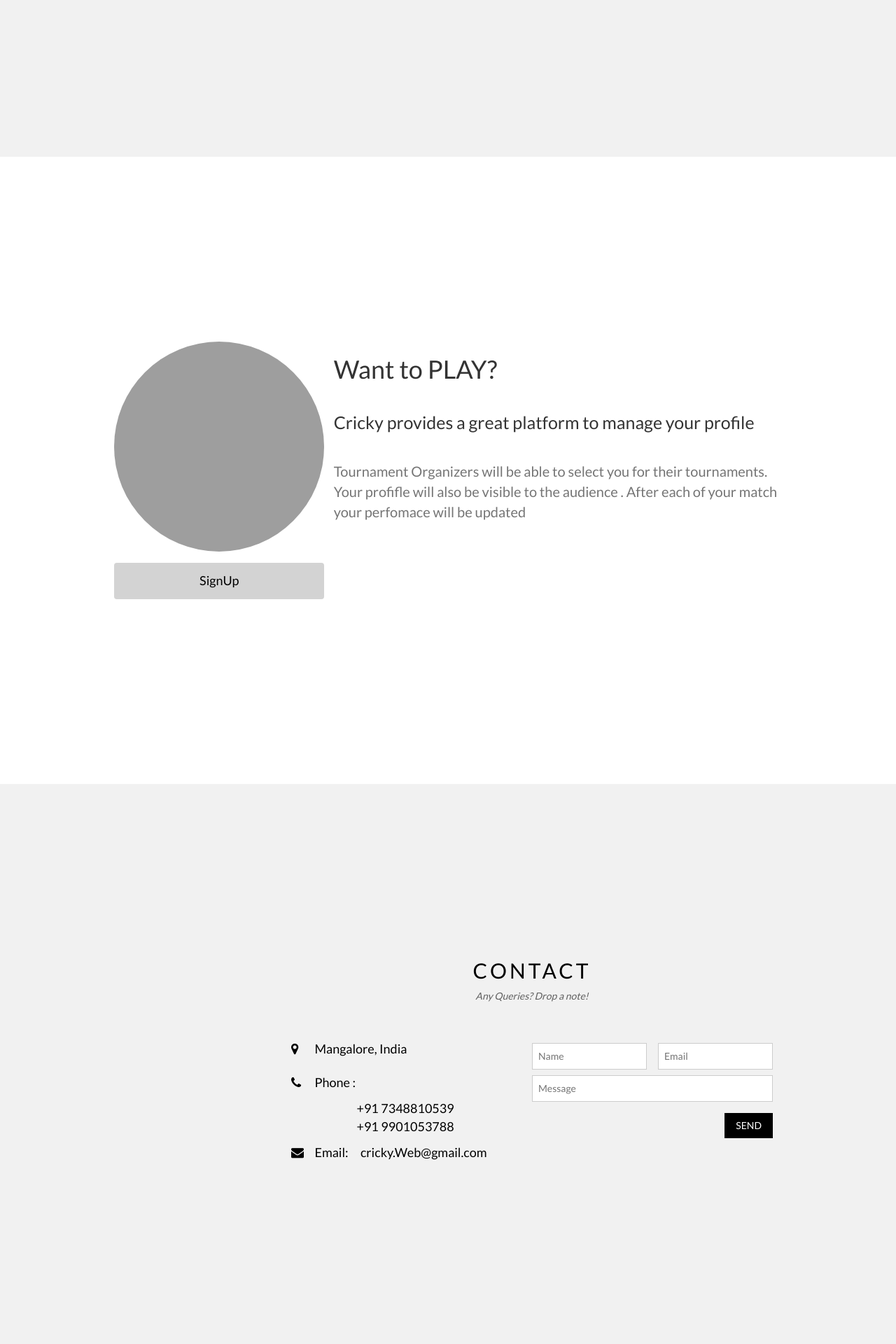
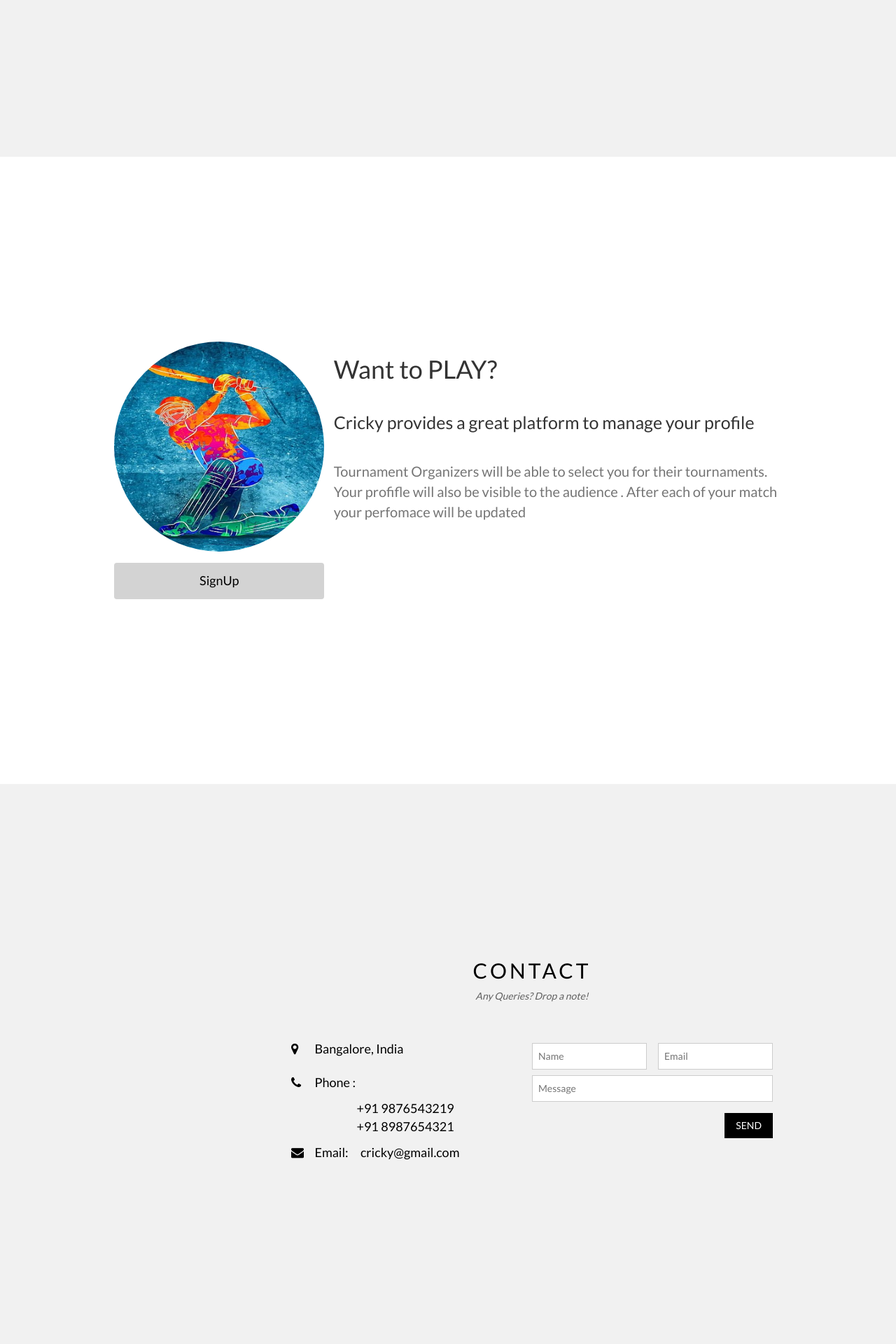
Before and after one commit to PiyushRathi01/FieldFusion, a Django app: page / in a window 1280 px wide; the page is wider, and only the part inside the window is pictured. Shown: the part 1370-3290 px from the top of that part at 70% size. Run offline with Django 3.2, Linux system fonts and the light colour scheme; some libraries are stand-ins or nearby versions; grey boxes are pictures that could not be loaded.

Commit message:
first commit

```diff
--- a/cricket/templates/cricket/home_page.html
+++ b/cricket/templates/cricket/home_page.html
@@ -192,7 +192,7 @@ body,h1,h2,h3,h4,h5,h6 {font-family: "Lato", sans-serif}
 <div class="w3-row-padding  w3-padding-64 w3-container">
   <div class="w3-content">
     <div class="w3-third w3-center">
-      <img class="rounded-circle" src="https://media.gettyimages.com/photos/boy-playing-cricket-picture-id172363874?s=612x612" alt="Generic placeholder image" width="300" height="300">
+      <img class="rounded-circle" src="././media/home_page/cricket_image11.jpg" alt="Generic placeholder image" width="300" height="300">
         <a href="{% url 'player_signup' %}"><button class="btn btn-secondary w3-padding-large w3-large w3-margin-top" style="width: 300px; background-color: lightgrey; color: black">SignUp</button></a>
     </div>
 
@@ -213,25 +213,25 @@ body,h1,h2,h3,h4,h5,h6 {font-family: "Lato", sans-serif}
     <p class="w3-opacity w3-center"><i>Any Queries? Drop a note!</i></p>
     <div class="w3-row w3-padding-32">
       <div class="w3-col m6 w3-large w3-margin-bottom">
-        <i class="fa fa-map-marker my-4" style="width:30px"></i> Mangalore, India<br>
+        <i class="fa fa-map-marker my-4" style="width:30px"></i> Bangalore, India<br>
         <i class="fa fa-phone my-4" style="width:30px"></i> Phone :<div class="row">
           <div class=" col-md-3">
 
           </div>
           <div class=" col-md-9">
-              +91 7348810539
+              +91 9876543219
           </div>
            <div class=" col-md-3">
 
           </div>
            <div class=" col-md-9    ">
-               +91 9901053788
+               +91 8987654321
           </div>
       </div >
-        <i class="fa fa-envelope my-4" style="width:30px"> </i> Email: &nbsp &nbsp cricky.Web@gmail.com<br>
+        <i class="fa fa-envelope my-4" style="width:30px"> </i> Email: &nbsp &nbsp cricky@gmail.com<br>
       </div>
       <div class="w3-col m6 my-4">
-        <form action="#" target="_blank">
+        <form action="#">
           <div class="w3-row-padding" style="margin:0 -16px 8px -16px">
             <div class="w3-half">
               <input class="w3-input w3-border" type="text" placeholder="Name" required name="Name">
--- a/organizer/templates/organizer/home.html
+++ b/organizer/templates/organizer/home.html
@@ -55,7 +55,7 @@
 
         <div class="col-lg-3 col-md-6 mb-4">
           <div class="card">
-            <img class="card-img-top" src="http://moziru.com/images/unknown-clipart-avatar-16.jpg" alt="">
+            {% comment %} <img class="card-img-top" id="organizer_profile" src="../../media/players/no.png" alt="Organizer"> {% endcomment %}
             <div class="card-body">
               <h4 class="card-title">Profile</h4>
               <p class="card-text"></p>
```
Also changed, not shown: media/home_page/cricket_image11.jpg (added), media/no.png (added), media/no_2V1DywO.png (added), media/no_610XkcF.png (added), media/no_7Q1zuoy.png (added), media/no_8praY6F.png (added), media/no_I4xNc8l.png (added), media/no_qWrrpU0.png (added), media/no_s5lIhyZ.png (added), media/no_tK7r9Bx.png (added).
